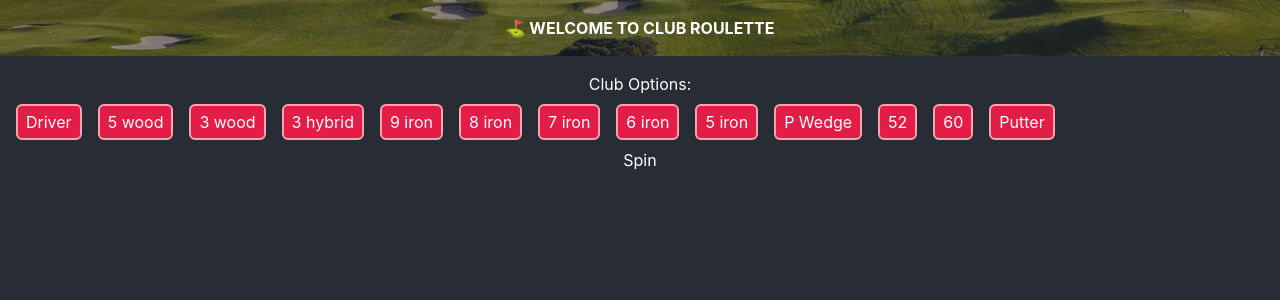
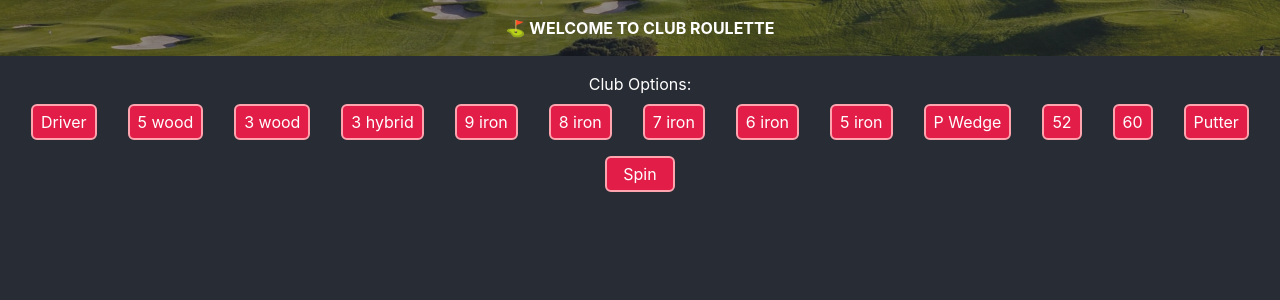
Before and after one commit to GabeDiniz/club-roulette, a React (Create React App) app: page / in a window 1280 px wide. Shown: the top 300 px of the page. Built offline with nearby package versions, Linux system fonts and the light colour scheme.

Commit message:
style: spin wheel button
temporary design

```diff
--- a/src/components/SpinningWheel.js
+++ b/src/components/SpinningWheel.js
@@ -21,7 +21,7 @@ const SpinningWheel = ({ options }) => {
     <div className="flex flex-col bg-main h-screen text-white">
       <h1 className="mt-4">Club Options:</h1>
       {/* The Wheel style={{ transform: `rotateX(${spinNumber}deg)` }}*/}
-      <div className="flex flex-wrap mx-2 mt-2">
+      <div className="flex flex-wrap justify-evenly mx-2 mt-2">
         {options.map((option, index) => (
           <div
             key={index}
@@ -33,7 +33,12 @@ const SpinningWheel = ({ options }) => {
       </div>
 
       {/* Button to spin the wheel */}
-      <button onClick={spinWheel}>Spin</button>
+      <button
+        className="bg-rose-600 border-rose-300 border-2 rounded-md mt-2 mx-auto px-4 py-1"
+        onClick={spinWheel}
+      >
+        Spin
+      </button>
 
       {/* Display the club */}
       {selectedOption && (
```
